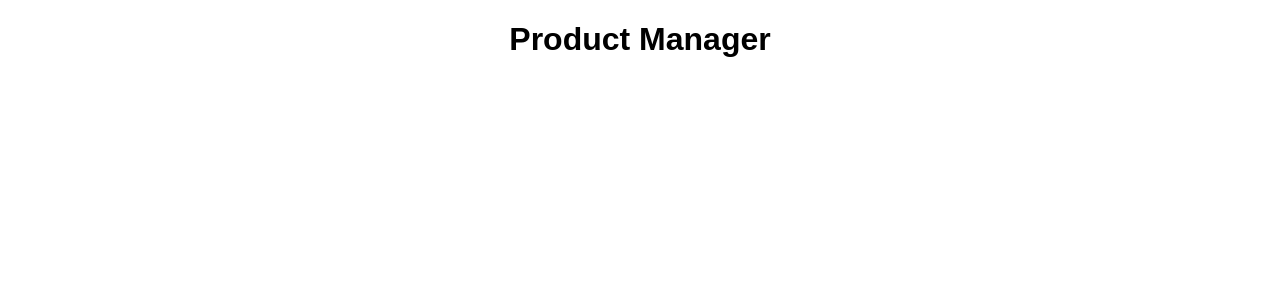
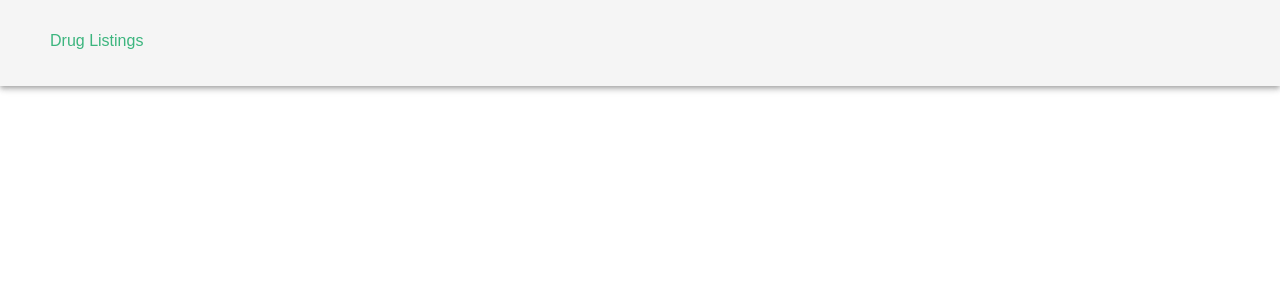
Before and after one commit to cassandrakesewa/product-manager, a React (Create React App) app: page / in a window 1280 px wide. Shown: the top 300 px of the page. Built offline with nearby package versions, Linux system fonts and the light colour scheme.

Commit message:
navigation component included

```diff
--- a/package.json
+++ b/package.json
@@ -6,6 +6,7 @@
     "@material-ui/core": "^3.9.0",
     "react": "^16.7.0",
     "react-dom": "^16.7.0",
+    "react-router-dom": "^4.3.1",
     "react-scripts": "^0.9.5"
   },
   "devDependencies": {},
--- a/src/App.js
+++ b/src/App.js
@@ -1,11 +1,13 @@
 import React, { Component } from 'react';
+
 import './App.css';
+import NavBar from './components/Navigation/NavigationItems/NavigationItems';
 
 class App extends Component {
   render() {
     return (
       <div className="App">
-        <h1>Product Manager</h1>
+        <NavBar />
       </div>
     );
   }
--- /dev/null
+++ b/src/components/Navigation/NavigationItem/NavigationItem.css
@@ -0,0 +1,23 @@
+.NavigationItem{
+    margin: 0;
+    box-sizing: border-box;
+    display: flex !important;
+    height: 100%;
+    align-items: center;
+}
+
+.NavigationItem a{
+    color: #8e8a8a;
+    text-decoration: none;
+    height: 100%;
+    padding:16px 10px;
+    border-bottom: 4px solid transparent;
+    box-sizing: border-box;
+    display: block;
+}
+
+.NavigationItem a:hover,
+.NavigationItem a:active,
+.NavigationItem a.active{
+    color: #3cb57e;
+}
--- /dev/null
+++ b/src/components/Navigation/NavigationItem/NavigationItem.js
@@ -0,0 +1,11 @@
+import React from 'react';
+import './NavigationItem.css';
+import { NavLink } from 'react-router-dom';
+
+const navigationItem = (props) => (
+    <li className="NavigationItem">
+        <NavLink to={props.link} exact={props.exact} activeClassName={props.active}>{props.children}</NavLink>
+    </li>
+);
+
+export default navigationItem;
--- /dev/null
+++ b/src/components/Navigation/NavigationItems/NavigationItems.css
@@ -0,0 +1,8 @@
+.NavigationItems{
+    flex-flow: column;
+    margin: 0;
+    padding: 0;
+    list-style: none;
+    display: flex;
+    height: 100%;
+}
--- /dev/null
+++ b/src/components/Navigation/NavigationItems/NavigationItems.js
@@ -0,0 +1,29 @@
+import React from 'react';
+
+import AppBar from '@material-ui/core/AppBar';
+import { withStyles } from '@material-ui/core/styles';
+import './NavigationItems.css';
+import NavItem from '../NavigationItem/NavigationItem';
+
+const styles = {
+    root: {
+      backgroundColor: '#f5f5f5',
+    }
+  };
+
+const navigationItems = (props) => {
+
+
+      const { classes } = props;
+    return(
+        <AppBar position="static" classes={{ root: classes.root }}>
+            <ul>
+                <NavItem link="/" exact>Drug Listings</NavItem>
+                {/* <NavItem link="/add-drug">Add Drug</NavItem> */}
+            </ul>
+
+        </AppBar>
+    );
+}
+
+export default withStyles(styles)(navigationItems);
--- a/src/index.js
+++ b/src/index.js
@@ -1,12 +1,19 @@
 import React from 'react';
 import ReactDOM from 'react-dom';
+import { BrowserRouter } from 'react-router-dom';
 
 import App from './App';
 import './index.css';
 import registerServiceWorker from './registerServiceWorker';
 
+const app = (
+    <BrowserRouter>
+      <App />
+    </BrowserRouter>
+);
+
 ReactDOM.render(
-  <App />,
+  app,
   document.getElementById('root')
 );
 
```
Also changed, not shown: 1 other file (tests, documents, lock files or other folders).
